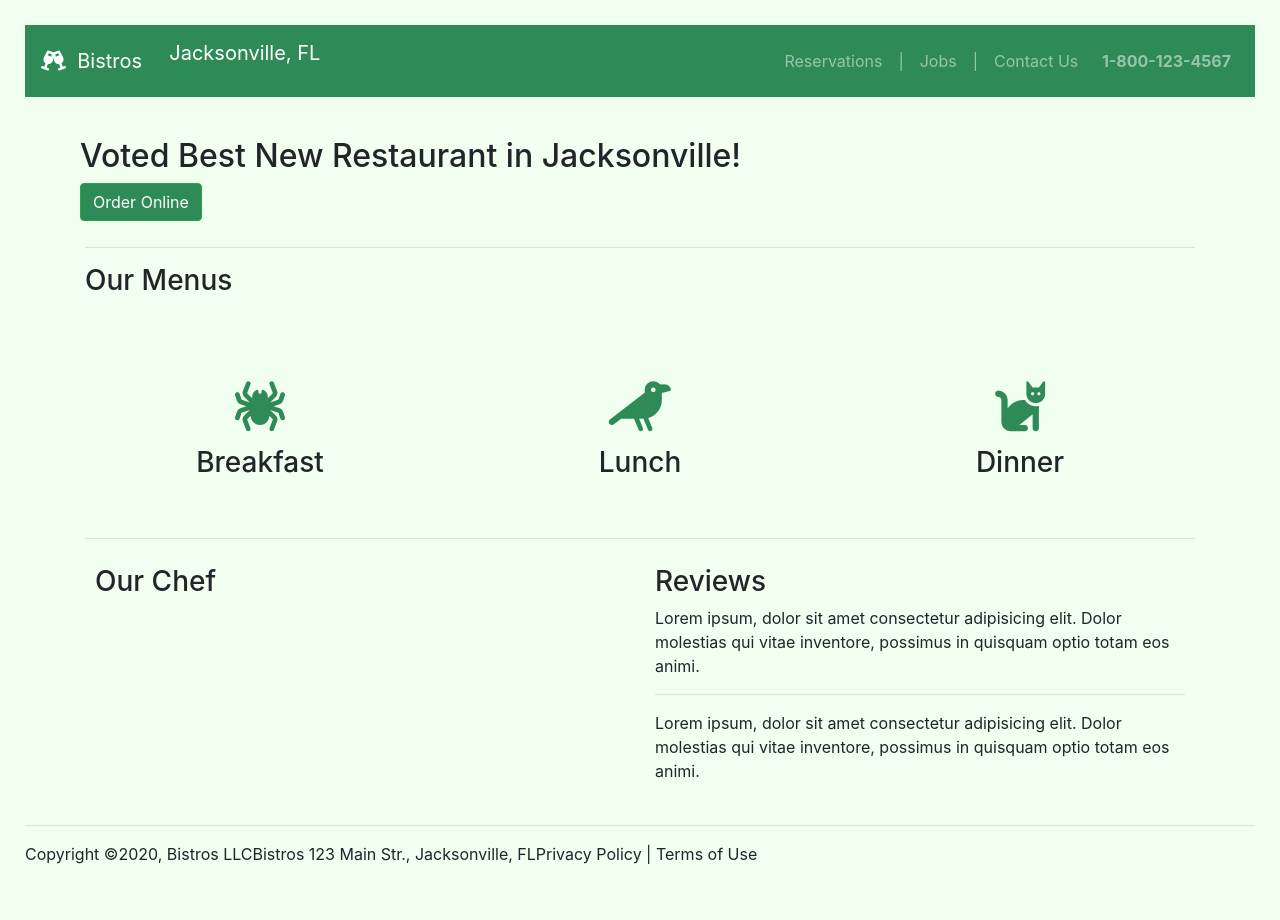
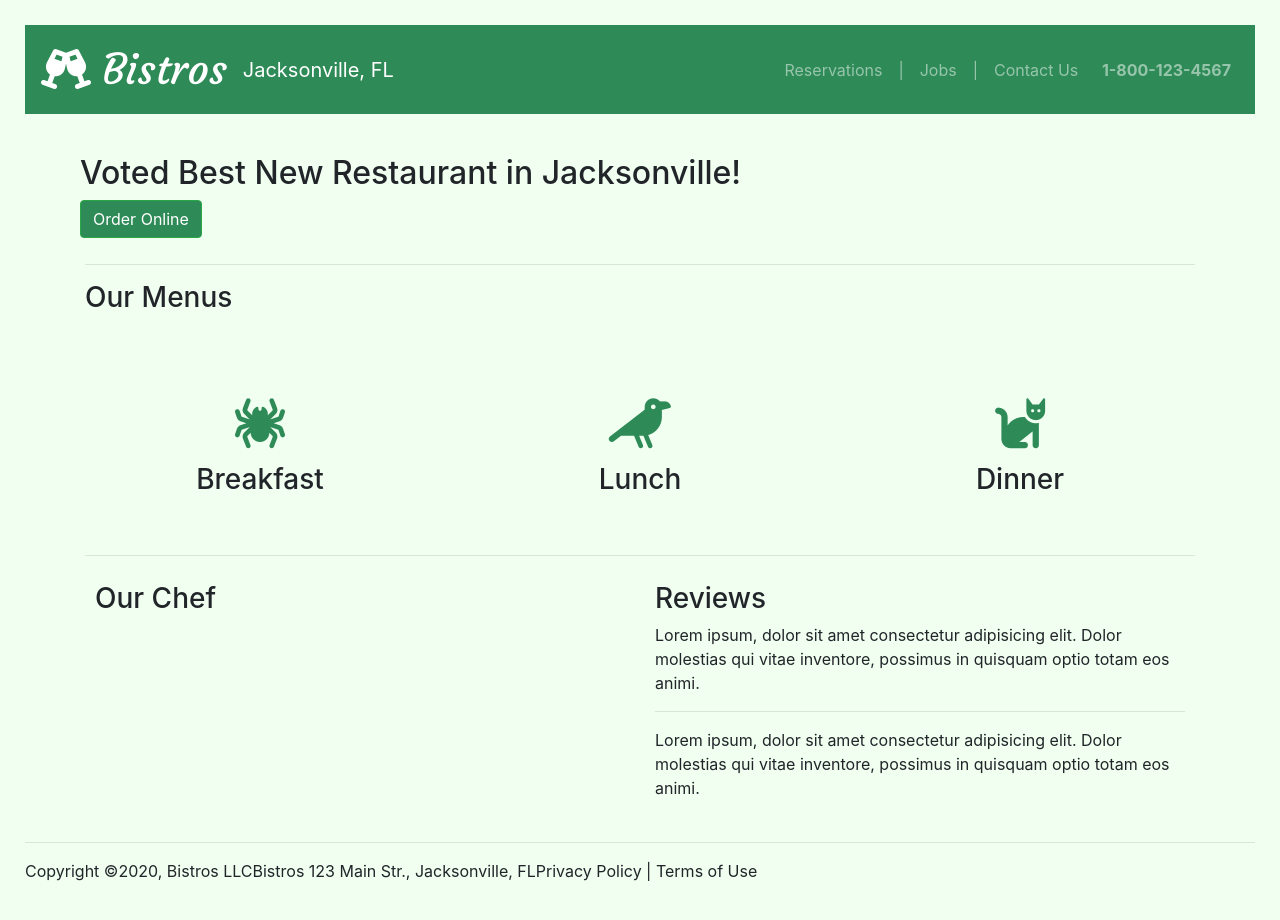
Before and after one commit to kmjax/bootstrap-proj-02, a plain HTML site: page index.html in a window 1280 px wide. Drawn offline with nearby package versions, Linux system fonts and the light colour scheme.

Commit message:
Added a google font and updated the navbar

```diff
--- a/css/styles.css
+++ b/css/styles.css
@@ -5,6 +5,15 @@ body {
 
 .bistros-navbar {
   background-color: seagreen;
+}
+
+.bistros-icon {
+  font-size: 40px;
+}
+
+.bistros-font {
+  font-family: "Courgette", cursive;
+  font-size: 42px;
 }
 
 #top-area {
--- a/index.html
+++ b/index.html
@@ -27,6 +27,12 @@
       src="https://kit.fontawesome.com/1c973cd7ab.js"
       crossorigin="anonymous"
     ></script>
+
+    <link rel="preconnect" href="https://fonts.gstatic.com" />
+    <link
+      href="https://fonts.googleapis.com/css2?family=Courgette&display=swap"
+      rel="stylesheet"
+    />
   </head>
   <body>
     <!-- **** NOTE: I think I am going to JUNK the whole NAVBAR and instead just create a better header... -->
@@ -35,9 +41,12 @@
     <nav class="navbar navbar-expand-md navbar-dark bistros-navbar">
       <!-- Brand -->
       <a class="navbar-brand" href="#"
-        ><i class="fas fa-glass-cheers"></i>&nbsp;&nbsp;Bistros</a
+        ><i class="fas fa-glass-cheers bistros-icon"></i>&nbsp;&nbsp;<span
+          class="bistros-font"
+          >Bistros</span
+        ></a
       >
-      <p class="navbar-brand">&nbsp;&nbsp;Jacksonville, FL</p>
+      <span class="navbar-brand">Jacksonville, FL</span>
 
       <!-- Toggler/collapsibe Button -->
       <button
```
